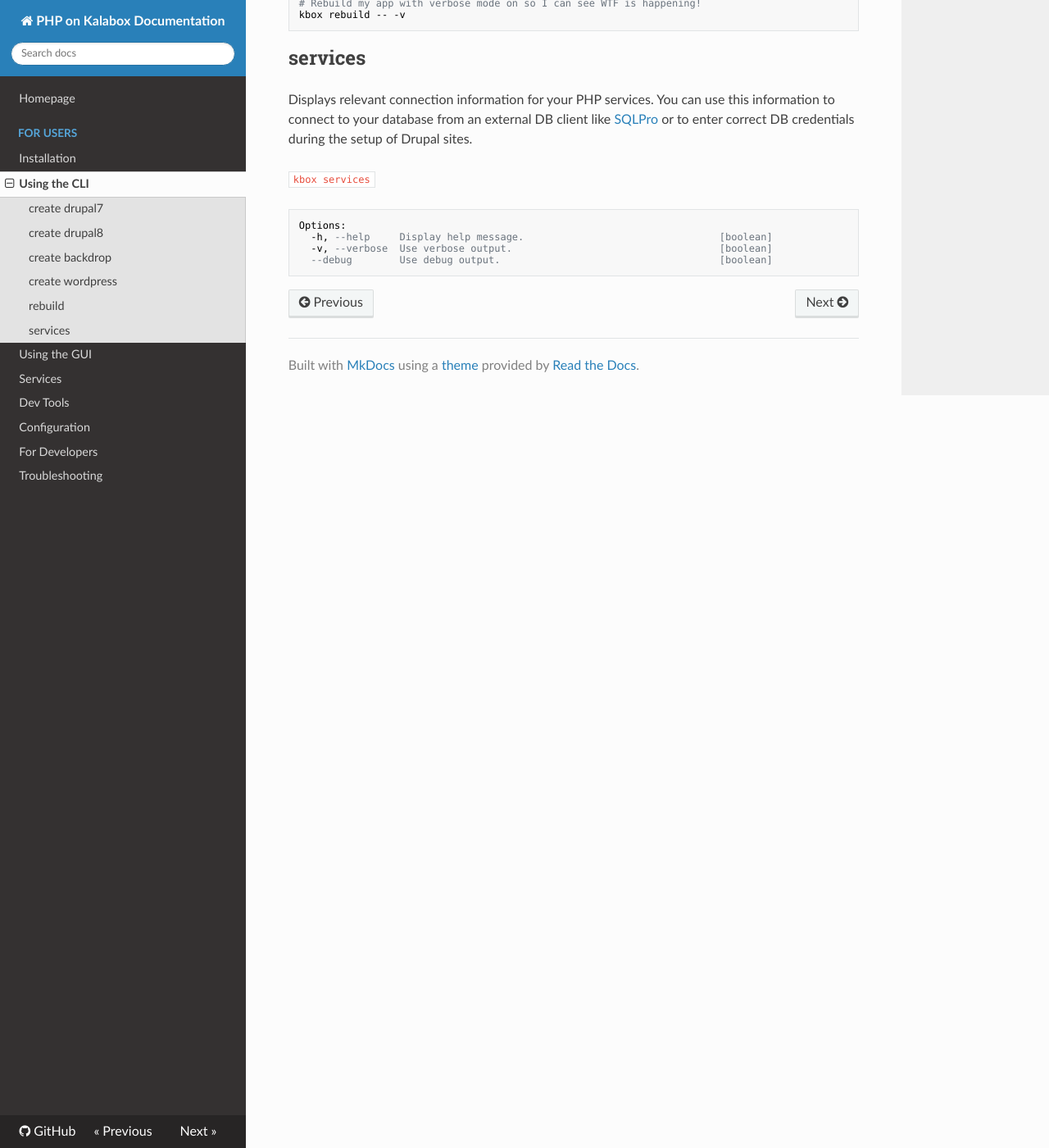
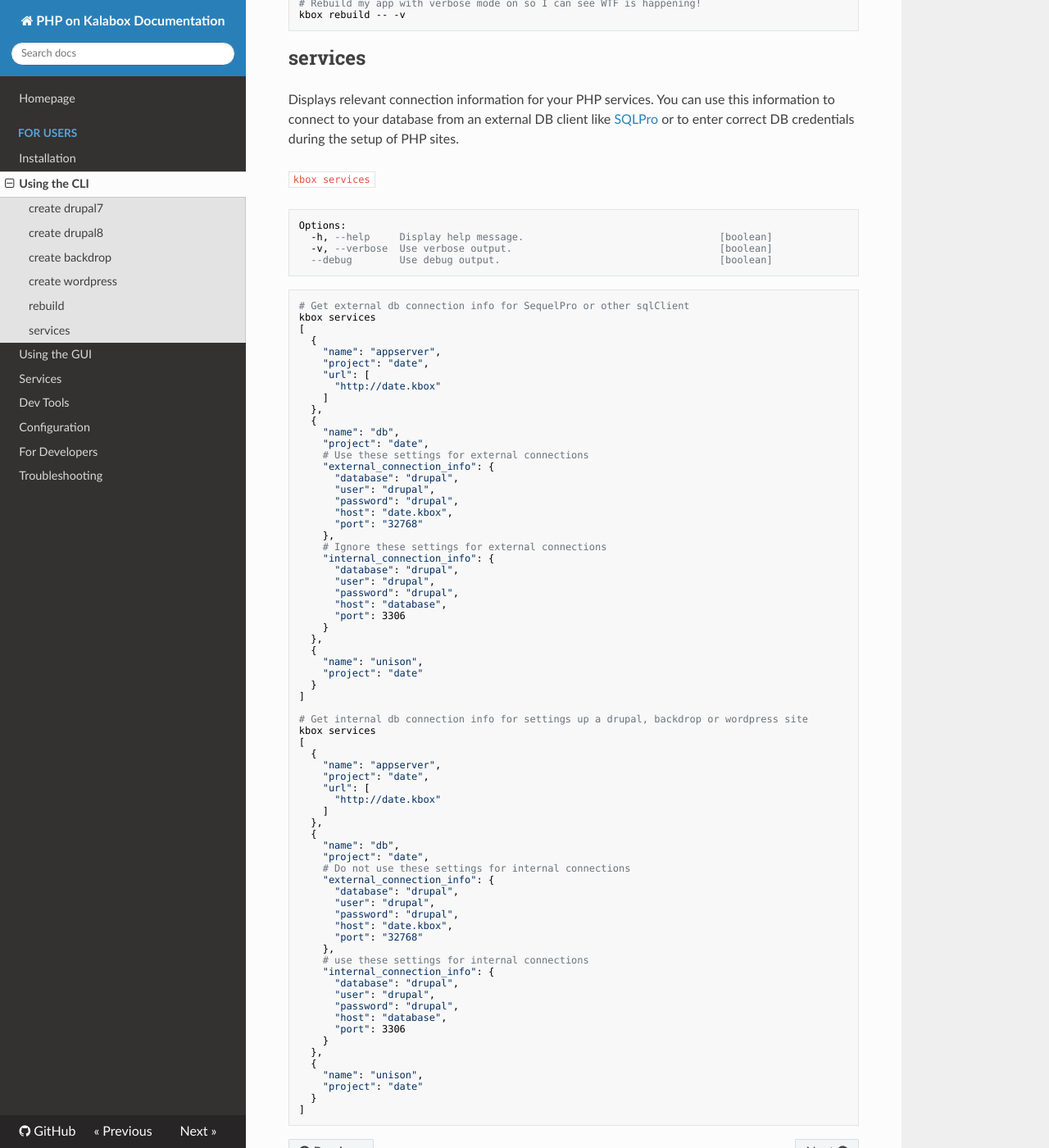
Before and after one commit to kalabox/kalabox-app-php, an MkDocs documentation site: the page built from docs/users/cli.md, in a window 1280 px wide and 1400 px high, scrolled down 3364 px. Shown: the whole window at 82% size. Built offline with MkDocs 1.6.1, drawn with Linux system fonts in a browser that asks for light colours; nearby versions of some CDN libraries; old or Windows-style settings are respelled for this version of MkDocs.

Commit message:
#1600: Update docs to reflect how to use internal and external db connection info

````diff
--- a/docs/users/cli.md
+++ b/docs/users/cli.md
@@ -171,7 +171,7 @@ kbox rebuild -- -v
 services
 --------
 
-Displays relevant connection information for your PHP services. You can use this information to connect to your database from an external DB client like [SQLPro](http://www.sequelpro.com/) or to enter correct DB credentials during the setup of Drupal sites.
+Displays relevant connection information for your PHP services. You can use this information to connect to your database from an external DB client like [SQLPro](http://www.sequelpro.com/) or to enter correct DB credentials during the setup of PHP sites.
 
 `kbox services`
 
@@ -181,3 +181,77 @@ Options:
   -v, --verbose  Use verbose output.                                   [boolean]
   --debug        Use debug output.                                     [boolean]
 ```
+
+```
+# Get external db connection info for SequelPro or other sqlClient
+kbox services
+[
+  {
+    "name": "appserver",
+    "project": "date",
+    "url": [
+      "http://date.kbox"
+    ]
+  },
+  {
+    "name": "db",
+    "project": "date",
+    # Use these settings for external connections
+    "external_connection_info": {
+      "database": "drupal",
+      "user": "drupal",
+      "password": "drupal",
+      "host": "date.kbox",
+      "port": "32768"
+    },
+    # Ignore these settings for external connections
+    "internal_connection_info": {
+      "database": "drupal",
+      "user": "drupal",
+      "password": "drupal",
+      "host": "database",
+      "port": 3306
+    }
+  },
+  {
+    "name": "unison",
+    "project": "date"
+  }
+]
+
+# Get internal db connection info for settings up a drupal, backdrop or wordpress site
+kbox services
+[
+  {
+    "name": "appserver",
+    "project": "date",
+    "url": [
+      "http://date.kbox"
+    ]
+  },
+  {
+    "name": "db",
+    "project": "date",
+    # Do not use these settings for internal connections
+    "external_connection_info": {
+      "database": "drupal",
+      "user": "drupal",
+      "password": "drupal",
+      "host": "date.kbox",
+      "port": "32768"
+    },
+    # use these settings for internal connections
+    "internal_connection_info": {
+      "database": "drupal",
+      "user": "drupal",
+      "password": "drupal",
+      "host": "database",
+      "port": 3306
+    }
+  },
+  {
+    "name": "unison",
+    "project": "date"
+  }
+]
+```
````
Also changed, not shown: CHANGELOG.md (+10 -5 lines), docs/users/gui.md (+5 -1 lines), docs/images/connectionInfo.png.
